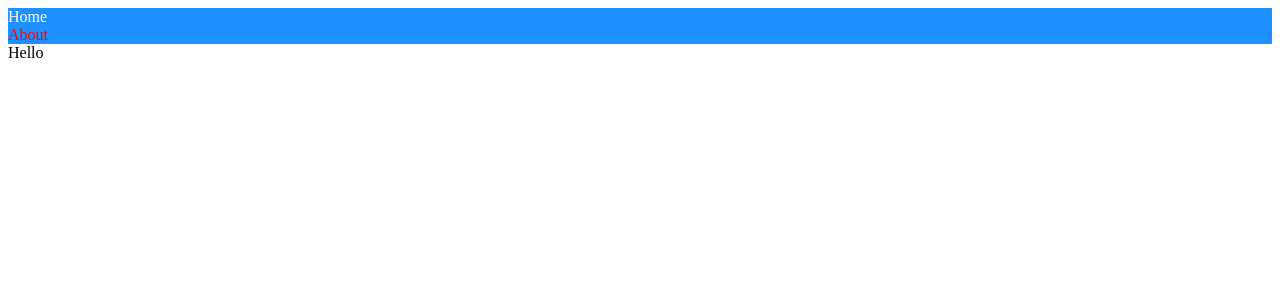
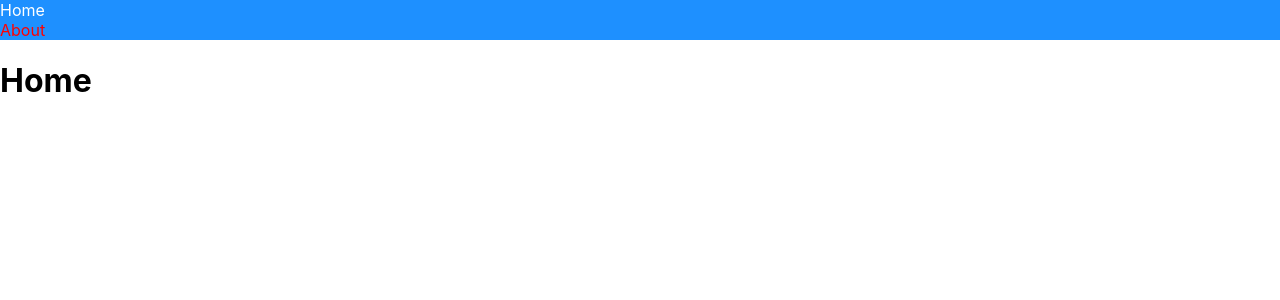
Before and after one commit to JHKIMS/NextJs_Basic, a Next.js app: page / in a window 1280 px wide. Shown: the top 300 px of the page. Built offline with nearby package versions, Linux system fonts and the light colour scheme.

Commit message:
Next.js: _app.js 사용하기

```diff
--- a/components/Navbar.js
+++ b/components/Navbar.js
@@ -12,20 +12,7 @@
       <Link href="/about">
         <a className={router.pathname === "/about" ? "active" : "unactive"}>About</a>
       </Link>
-      <style jsx>{`
-        nav {
-          background-color: dodgerblue;
-        }
-        a {
-          text-decoration: none;
-        }
-        .active {
-          color: white;
-        }
-        .unactive {
-          color: red;
-        }
-      `}</style>
+
     </nav>
   );
 }
--- a/pages/_app.js
+++ b/pages/_app.js
@@ -1,8 +1,25 @@
-export default function App({Component, pageProps}){
-    return (
-        <div>
-            <Component {...pageProps} />
-            <span>Hello</span>
-        </div>
-    )
+import Navbar from "../components/Navbar";
+import "../styles/globals.css";
+
+export default function App({ Component, pageProps }) {
+  return (
+    <>
+      <Navbar />
+      <Component {...pageProps} />
+      <style jsx global>{`
+        nav {
+          background-color: dodgerblue;
+        }
+        a {
+          text-decoration: none;
+        }
+        .active {
+          color: white;
+        }
+        .unactive {
+          color: red;
+        }
+      `}</style>
+    </>
+  );
 }
--- a/pages/about.js
+++ b/pages/about.js
@@ -2,7 +2,6 @@
 
 export default function Potato(){
     return <div>
-        <Navbar />
         <h1>About</h1>
     </div>;
 }
--- a/pages/index.js
+++ b/pages/index.js
@@ -3,7 +3,7 @@
 export default function Home(){
   return (
     <div>
-      <Navbar />
+      <h1>Home</h1>
     </div>
   );
 }
```
